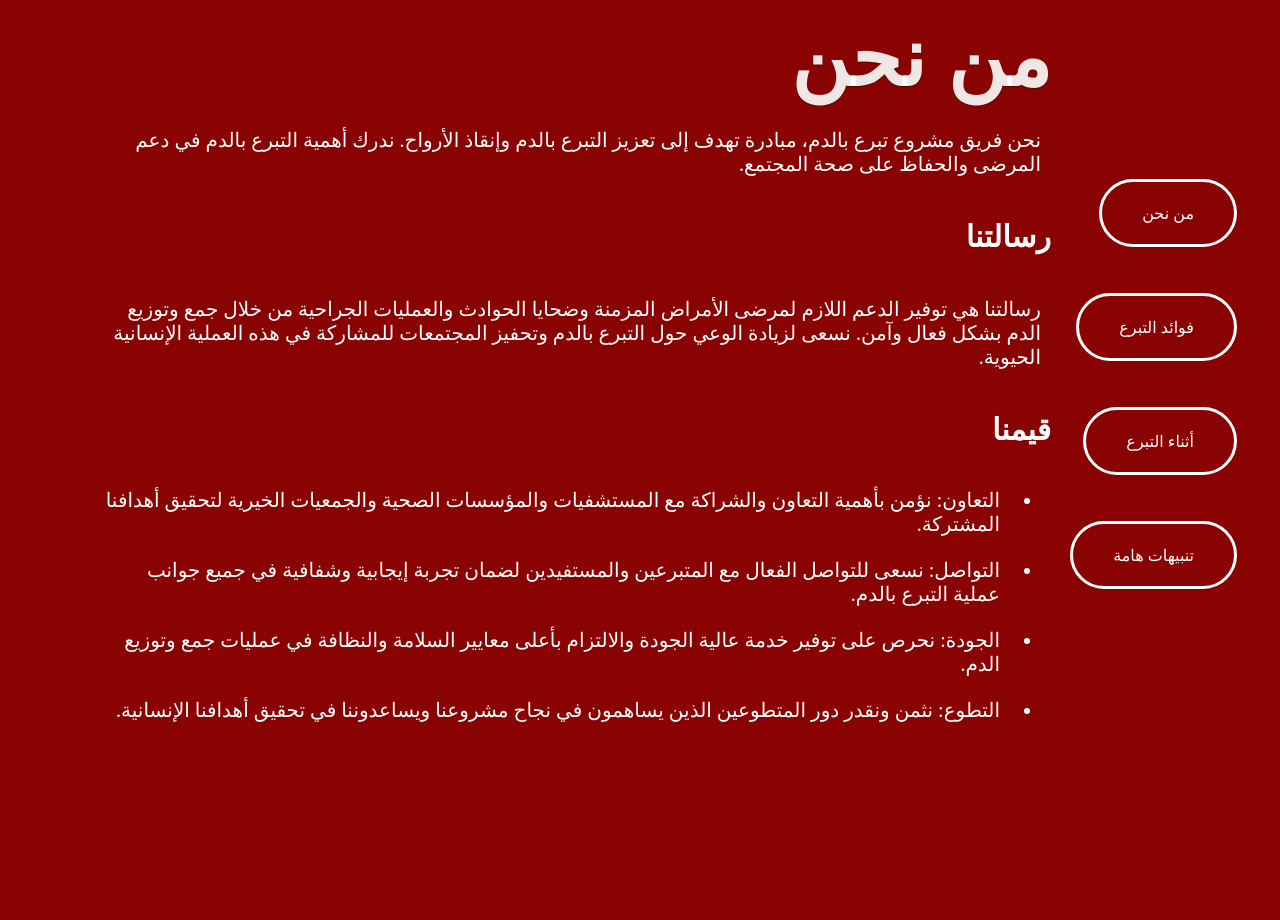
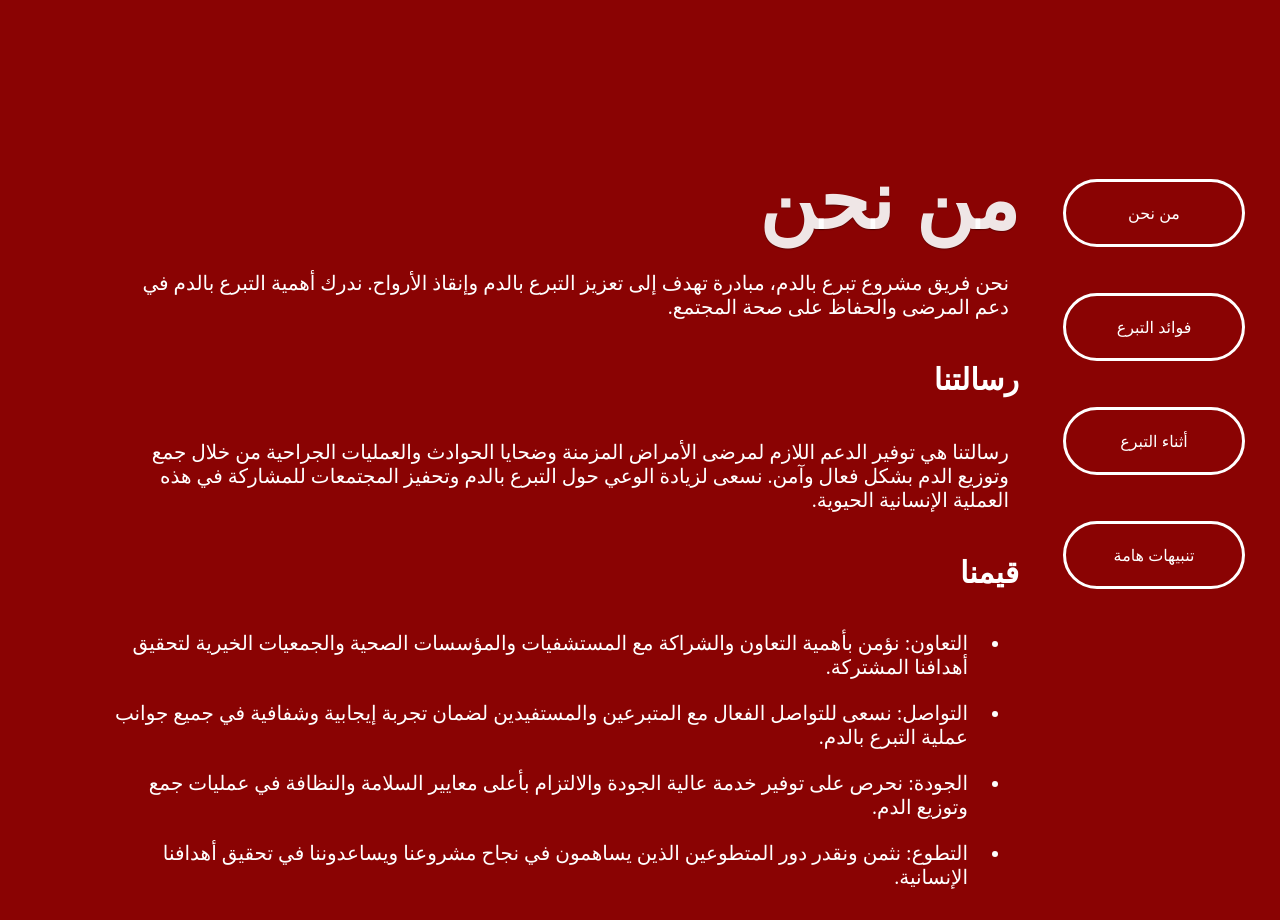
Before and after one commit to moaaaza/test, a plain HTML site: page index.html in a window 1280 px wide. Before the commit the page ends 808 px from the top, so only its background shows below. Drawn offline with Linux system fonts and the light colour scheme.

Commit message:
Update index.html

```diff
--- a/index.html
+++ b/index.html
@@ -23,6 +23,8 @@
 	 z-index: 2000;
 	 width: 100%;
 	 top: 6px;
+	 left:1rem;
+
 direction:rtl;
 }
 
@@ -39,9 +41,9 @@ direction:rtl;
 
 
  .content {
-	    right: 52px;
+	    right: 84px;
     left: 94px;
-    top: -47px;
+    top: 6rem;
     position: absolute;
     padding-bottom: 0px;
     direction: rtl;
@@ -136,6 +138,8 @@ direction:rtl;
 	 -o-transition: all 0.3s ease-in-out;
 	 transition: all 0.3s ease-in-out;
     text-decoration: none;
+	 width :6rem;
+	 text-align :center;
 }
 li{padding:11px;
 }
```
